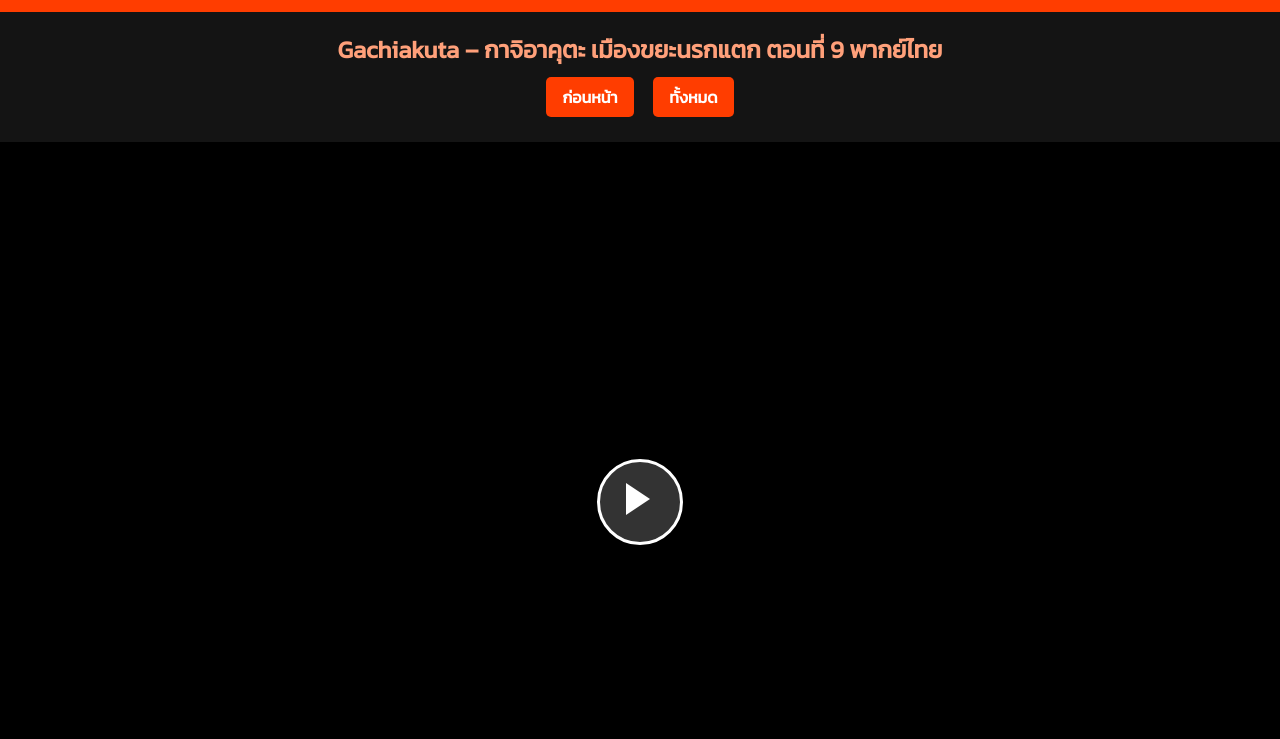
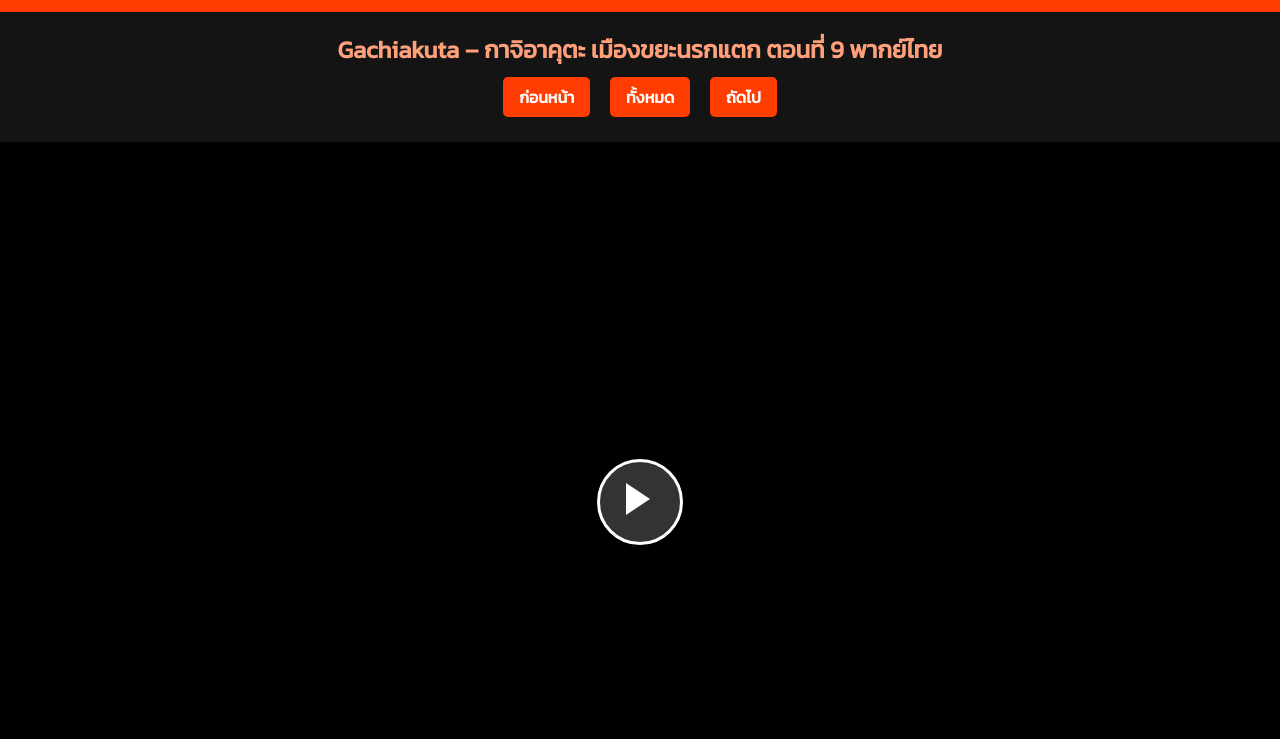
Before and after one commit to gachiakuta-thai/gachiakuta-thai.github.io, a plain HTML site: page Gachiakuta-ep9.html in a window 1280 px wide. Shown: the part 61-800 px from the top of the page. Drawn offline with Linux system fonts and the light colour scheme.

Commit message:
Update Gachiakuta-ep9.html

```diff
--- a/Gachiakuta-ep9.html
+++ b/Gachiakuta-ep9.html
@@ -26,7 +26,7 @@
     <div class="nav-buttons">
       <a href="Gachiakuta-ep8.html">ก่อนหน้า</a>
       <a href="/">ทั้งหมด</a>
-
+<a href="Gachiakuta-ep10.html">ถัดไป</a>
     </div>
   </main>
   <div class="video-fullscreen">
```
